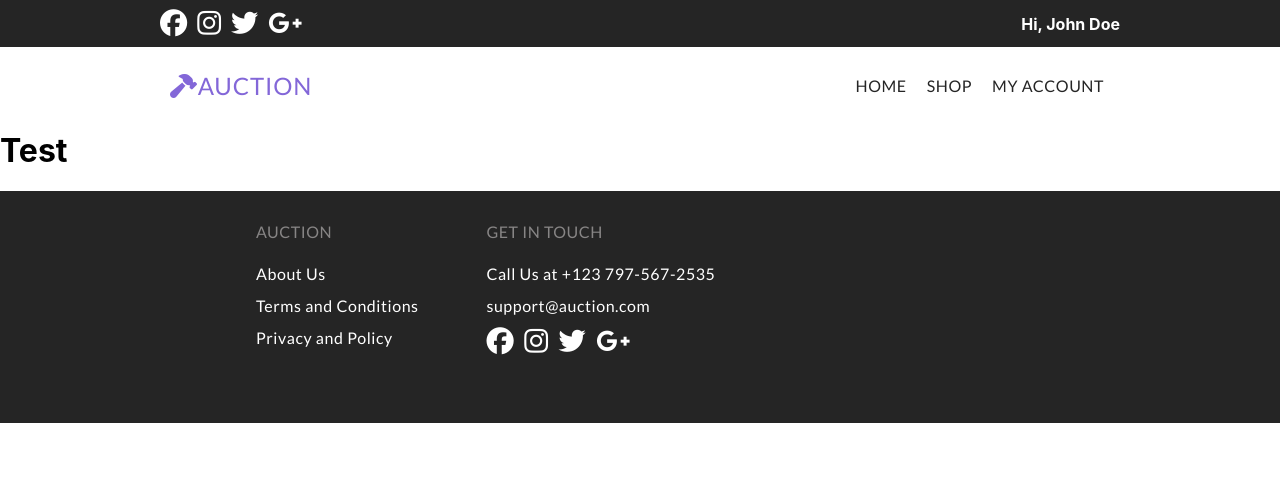
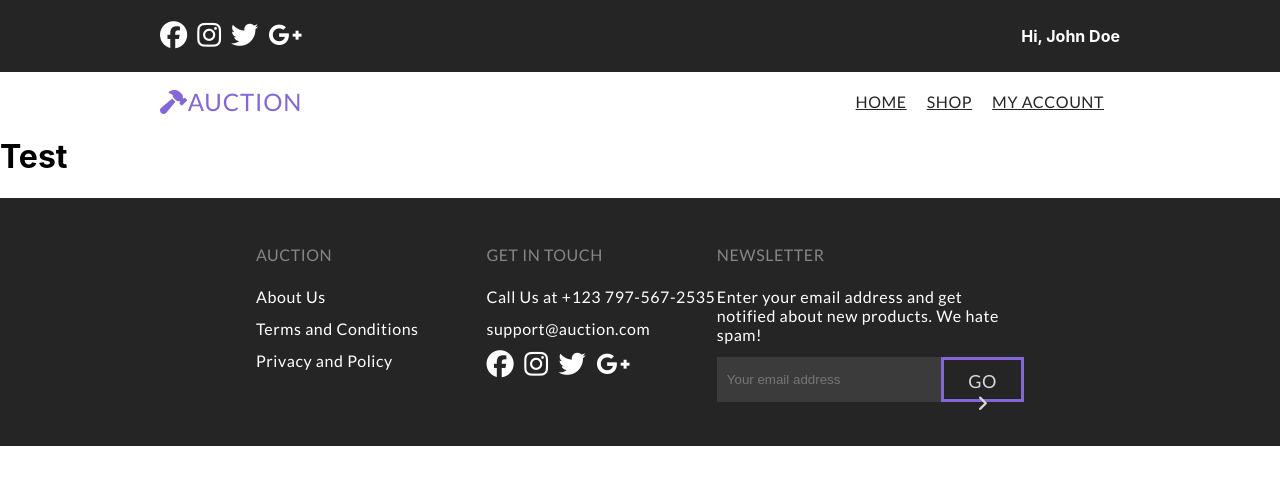
Before and after one commit to imsirvelid/auctionapp, a React (Create React App) app in the folder frontend/: page / in a window 1280 px wide. Shown: the top 484 px of the page. Built offline with nearby package versions, Linux system fonts and the light colour scheme.

Commit message:
Add classes to components

```diff
--- a/frontend/src/components/button/Button.css
+++ b/frontend/src/components/button/Button.css
@@ -1,12 +1,20 @@
-img {
-  height: 100%;
-  width: auto;
+button {
+  border: 3px solid #8367d8;
+  display: table-cell;
+    vertical-align: middle;
+  padding: 10px 17px;
 }
 
-button {
-  border: 0;
-  appearance: none;
+.primary {
   background-color: inherit;
+  font-family: "Lato";
+  font-size: 18px;
+  color: #d8d8d8;
+  letter-spacing: 0.63px;
+}
+
+.primary i {
+  font-size: 18px;
 }
 
 button:hover {
--- a/frontend/src/components/button/Button.jsx
+++ b/frontend/src/components/button/Button.jsx
@@ -1,13 +1,10 @@
-import React from 'react';
-import symbolsGoDefault from '../../assets/img/symbols-go-default.png';
+import React from "react";
 import "components/button/Button.css";
 
-function Button() {
+function Button(props) {
   return (
     <>
-      <button>
-        <img src={symbolsGoDefault} alt="" />
-      </button>
+      <button className="primary">{props.text} {props.symbol}</button>
     </>
   );
 }
--- a/frontend/src/components/footer/Footer.css
+++ b/frontend/src/components/footer/Footer.css
@@ -1,12 +1,18 @@
-ul {
+.footer-ul-item {
   list-style-type: none;
+  height: auto;
   margin: 0;
   padding: 0;
 }
 
-li {
+.footer-li-item {
   margin: 0;
   margin-bottom: 13px;
+}
+
+.footer-li-item a {
+  text-decoration: none;
+  color: #FFFFFF;
 }
 
 footer {
@@ -31,6 +37,7 @@ footer {
 
 .ul-block {
   width: 30%;
+  height: auto;
 }
 
 .wider {
--- a/frontend/src/components/footer/Footer.jsx
+++ b/frontend/src/components/footer/Footer.jsx
@@ -11,40 +11,44 @@ function Footer() {
       <div className="footer-container">
         <div className="ul-block">
           <p className="item-title">AUCTION</p>
-          <ul>
-            <li>
-            <Link to='/about'>About Us</Link>
+          <ul className="footer-ul-item">
+            <li className="footer-li-item">
+              <Link to="/about">About Us</Link>
             </li>
-            <li>
+            <li className="footer-li-item">
               <Link to="/terms-and-conditions">Terms and Conditions</Link>
             </li>
-            <li>
+            <li className="footer-li-item">
               <Link to="/privacy-policy">Privacy and Policy</Link>
             </li>
           </ul>
         </div>
         <div className="ul-block">
           <p className="item-title">GET IN TOUCH</p>
-          <ul>
-            <li>Call Us at +123 797-567-2535</li>
-            <li>support@auction.com</li>
-            <li>
+          <ul className="footer-ul-item">
+            <li className="footer-li-item">Call Us at +123 797-567-2535</li>
+            <li className="footer-li-item">support@auction.com</li>
+            <li className="footer-li-item">
               <SocialMediaCard />
             </li>
           </ul>
         </div>
-        <div className="ul-block wider" style={{ "visibility": "hidden"}}>
+        <div className="ul-block wider" style={{}}>
           <p className="item-title">NEWSLETTER</p>
-          <ul>
-            <li>
+          <ul className="footer-ul-item">
+            <li className="footer-li-item">
               Enter your email address and get notified about new products. We
               hate spam!
             </li>
-            <li>
+            <li className="footer-li-item">
               {" "}
               <div className="simple-form">
                 {" "}
-                <Input /> <Button />{" "}
+                <Input />{" "}
+                <Button
+                  text="GO"
+                  symbol={<i className="fa-solid fa-angle-right"></i>}
+                />{" "}
               </div>{" "}
             </li>
           </ul>
--- a/frontend/src/components/social-media-card/SocialMediaCard.css
+++ b/frontend/src/components/social-media-card/SocialMediaCard.css
@@ -1,4 +1,4 @@
-i {
+.i-social-media {
   margin-left: 10px;
   font-size: 1.7em;
 }
@@ -7,11 +7,11 @@ i {
   margin: 0;
 }
 
-i:hover {
+.social-media-card i:hover {
   cursor: pointer;
 }
 
-a {
+.social-media-card a {
   width: 1.73em;
   height: 1.73em;
   text-decoration: none;
--- a/frontend/src/components/social-media-card/SocialMediaCard.jsx
+++ b/frontend/src/components/social-media-card/SocialMediaCard.jsx
@@ -3,11 +3,11 @@ import "components/social-media-card/SocialMediaCard.css";
 
 function SocialMediaCard() {
   return (
-    <div>
-      <a href="https://www.facebook.com"><i className="fa-brands fa-facebook first"></i></a>
-      <a href="https://www.instagram.com"><i className="fa-brands fa-instagram"></i></a>
-      <a href="https://www.twitter.com" ><i className="fa-brands fa-twitter"></i></a>
-      <a href="https://www.google.com"><i className="fa-brands fa-google-plus-g"></i></a>
+    <div className="social-media-card">
+      <a href="https://www.facebook.com"><i className="fa-brands fa-facebook first i-social-media"></i></a>
+      <a href="https://www.instagram.com"><i className="fa-brands fa-instagram i-social-media"></i></a>
+      <a href="https://www.twitter.com" ><i className="fa-brands fa-twitter i-social-media"></i></a>
+      <a href="https://www.google.com"><i className="fa-brands fa-google-plus-g i-social-media"></i></a>
     </div>
   );
 }
--- a/frontend/src/components/text-input/Input.css
+++ b/frontend/src/components/text-input/Input.css
@@ -1,4 +1,4 @@
-input {
+.email-input-field {
   height: 25px;
   width: 70%;
   border: 0;
--- a/frontend/src/components/text-input/Input.jsx
+++ b/frontend/src/components/text-input/Input.jsx
@@ -2,7 +2,7 @@ import React from 'react';
 import "components/text-input/Input.css";
 
 function Input() {
-  return <input type="text" placeholder="Your email address"/>;
+  return <input className='email-input-field' type="text" placeholder="Your email address"/>;
 }
 
 export default Input;
--- a/frontend/src/pages/about/About.css
+++ b/frontend/src/pages/about/About.css
@@ -2,7 +2,7 @@
   margin-top: 120px;
 }
 
-p {
+.about-p {
   margin: 0;
 }
 
--- a/frontend/src/pages/about/About.jsx
+++ b/frontend/src/pages/about/About.jsx
@@ -13,7 +13,7 @@ function About() {
         <h1 id="about-title">About Us</h1>
         <div className="content">
           <div className="text-content">
-            <p>
+            <p className="about-p">
               Lorem ipsum dolor sit amet, consectetur adipiscing elit. Nulla
               lobortis, quam ut faucibus bibendum, nisl leo tincidunt risus, nec
               fringilla est justo in nisl. Ut elementum pellentesque
```
